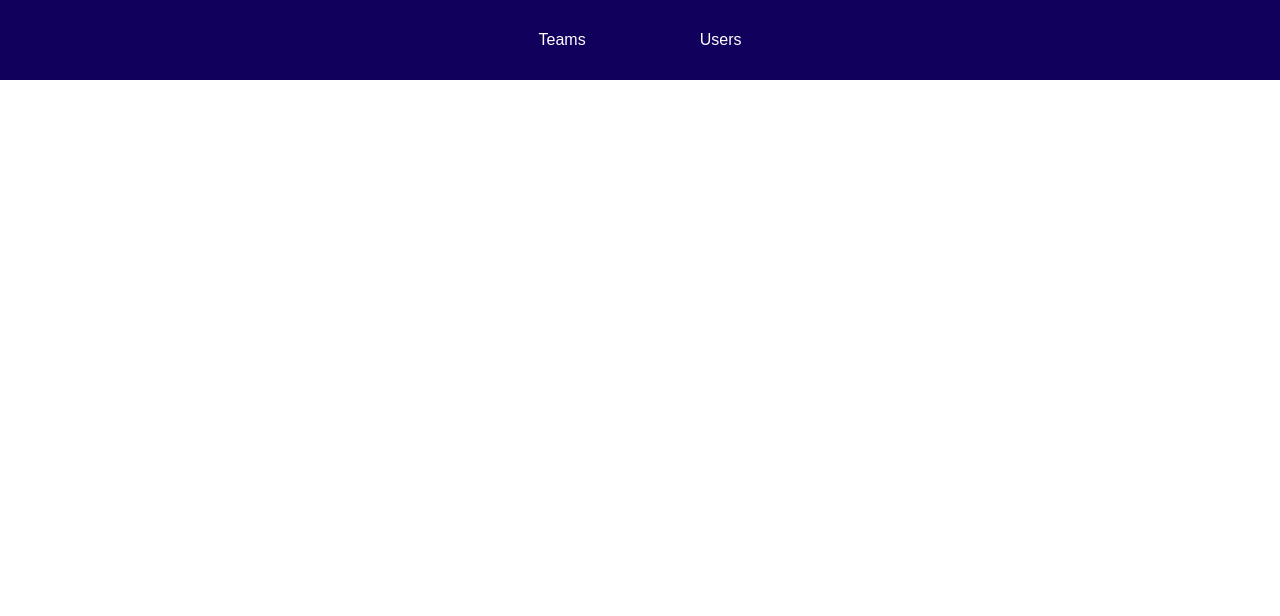
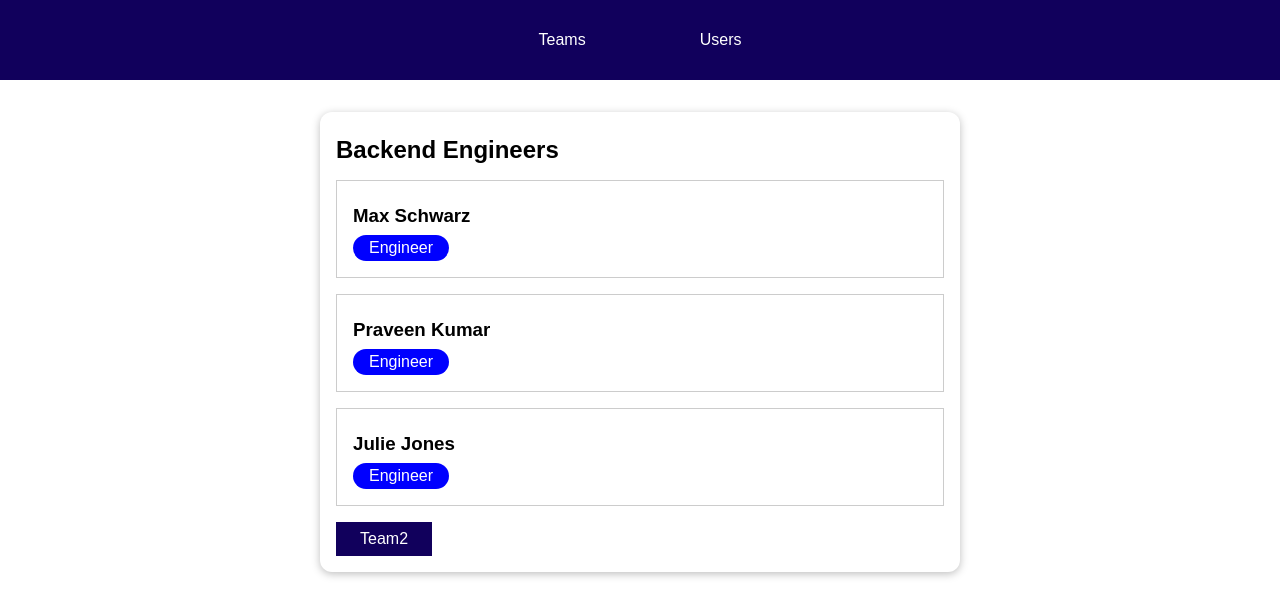
Before and after one commit to DDury/VueProject, a Vue app in the folder 10.routing/: page /teams/t2 in a window 1280 px wide. Before the commit this address had no page. Shown: the top 616 px of the page. Built offline with nearby package versions, Linux system fonts and the light colour scheme.

Commit message:
linkto :link${}

```diff
--- a/10.routing/src/App.vue
+++ b/10.routing/src/App.vue
@@ -3,9 +3,7 @@
     <the-navigation></the-navigation>
     <main>
       <transition name="fade" mode="out-in">
-        <router-view v-slot="{ Component }">
-          <component :is="Component" />
-        </router-view>
+        <router-view />
       </transition>
     </main>
   </div>
@@ -60,4 +58,40 @@ body {
 .fade-leave-to {
   opacity: 0;
 }
+.slide-enter-active,
+.slide-leave-active {
+  transition: transform 0.3s ease-in-out, opacity 0.3s ease-in-out;
+}
+.slide-enter-from {
+  transform: translateX(100%);
+  opacity: 0;
+}
+.slide-leave-to {
+  transform: translateX(-100%);
+  opacity: 0;
+}
+.blur-enter-active,
+.blur-leave-active {
+  transition: filter 0.3s ease-in-out, opacity 0.3s ease-in-out;
+}
+.blur-enter-from {
+  filter: blur(10px);
+  opacity: 0;
+}
+.blur-leave-to {
+  filter: blur(10px);
+  opacity: 0;
+}
+.scale-enter-active,
+.scale-leave-active {
+  transition: transform 0.3s ease-in-out, opacity 0.3s ease-in-out;
+}
+.scale-enter-from {
+  transform: scale(0.8);
+  opacity: 0;
+}
+.scale-leave-to {
+  transform: scale(1.2);
+  opacity: 0;
+}
 </style>
--- a/10.routing/src/components/teams/TeamMembers.vue
+++ b/10.routing/src/components/teams/TeamMembers.vue
@@ -9,18 +9,35 @@
         :role="member.role"
       ></user-item>
     </ul>
+    <router-link to="/teams/t2">Team2</router-link>
   </section>
 </template>
 
 <script setup>
 import UserItem from "../users/UserItem.vue";
-import { ref } from "vue";
+import { ref, inject, onMounted, watch } from "vue";
+import { useRoute } from "vue-router";
 
-const teamName = ref("Test");
-const members = ref([
-  { id: "u1", fullName: "Max Schwarz", role: "Engineer" },
-  { id: "u2", fullName: "SH Kim", role: "Engineer" },
-]);
+const route = useRoute();
+
+const teams = inject("teams");
+const users = inject("users");
+
+const teamName = ref("");
+const members = ref([]);
+
+const findMenbers = () => {
+  const teamId = route.params.teamId;
+  const selectedTeam = teams.value.find((team) => team.id === teamId);
+  const selectedMembers = selectedTeam.members;
+  members.value = users.value.filter((user) =>
+    selectedMembers.includes(user.id)
+  );
+  teamName.value = selectedTeam.name;
+};
+onMounted(findMenbers);
+
+watch(() => route, findMenbers, { deep: true });
 </script>
 
 <style scoped>
@@ -41,4 +58,16 @@ ul {
   margin: 0;
   padding: 0;
 }
+a {
+  text-decoration: none;
+  color: white;
+  display: inline-block;
+  padding: 0.5rem 1.5rem;
+  background-color: #11005c;
+}
+
+a:hover,
+a:active {
+  background-color: #220a8d;
+}
 </style>
--- a/10.routing/src/components/teams/TeamsItem.vue
+++ b/10.routing/src/components/teams/TeamsItem.vue
@@ -2,13 +2,13 @@
   <li>
     <h3>{{ name }}</h3>
     <div class="team-members">{{ memberCount }} Members</div>
-    <a href="#">View Members</a>
+    <router-link :to="`/teams/${id}`">View-Members</router-link>
   </li>
 </template>
 
 <script setup>
 import { defineProps } from "vue";
-defineProps(["name", "memberCount"]);
+defineProps(["name", "memberCount", "id"]);
 </script>
 
 <style scoped>
--- a/10.routing/src/components/teams/TeamsList.vue
+++ b/10.routing/src/components/teams/TeamsList.vue
@@ -3,6 +3,7 @@
     <teams-item
       v-for="team in teams"
       :key="team.id"
+      :id="team.id"
       :name="team.name"
       :member-count="team.members.length"
     ></teams-item>
@@ -13,7 +14,7 @@
 import TeamsItem from "./TeamsItem.vue";
 import { inject } from "vue";
 
-const teams = inject(["teams"]);
+const teams = inject("teams");
 </script>
 
 <style scoped>
--- a/10.routing/src/components/users/UsersList.vue
+++ b/10.routing/src/components/users/UsersList.vue
@@ -18,7 +18,7 @@ import UserItem from "./UserItem.vue";
 import { inject } from "vue";
 import { useRouter } from "vue-router";
 
-const users = inject(["users"]);
+const users = inject("users");
 const router = useRouter();
 const mainpage = () => {
   router.push("/teams");
--- a/10.routing/src/main.js
+++ b/10.routing/src/main.js
@@ -1,18 +1,7 @@
 import { createApp } from "vue";
-import { createRouter, createWebHistory } from "vue-router";
 
 import App from "./App.vue";
-import TeamsList from "./components/teams/TeamsList.vue";
-import UsersList from "./components/users/UsersList.vue";
-
-const router = createRouter({
-  history: createWebHistory(),
-  routes: [
-    { path: "/teams", component: TeamsList },
-    { path: "/users", component: UsersList },
-  ],
-  linkActiveClass: "active",
-});
+import { router } from "./router";
 
 const app = createApp(App);
 
--- /dev/null
+++ b/10.routing/src/router/index.js
@@ -0,0 +1,17 @@
+import { createRouter, createWebHistory } from "vue-router";
+import TeamsList from "../components/teams/TeamsList.vue";
+import UsersList from "../components/users/UsersList.vue";
+import TeamMembers from "../components/teams/TeamMembers.vue";
+
+const router = createRouter({
+  history: createWebHistory(),
+  routes: [
+    { path: "/teams", component: TeamsList },
+    { path: "/users", component: UsersList },
+    { path: "/teams/:teamId", component: TeamMembers },
+  ],
+  linkActiveClass: "active",
+});
+
+// export default router;
+export { router };
```
